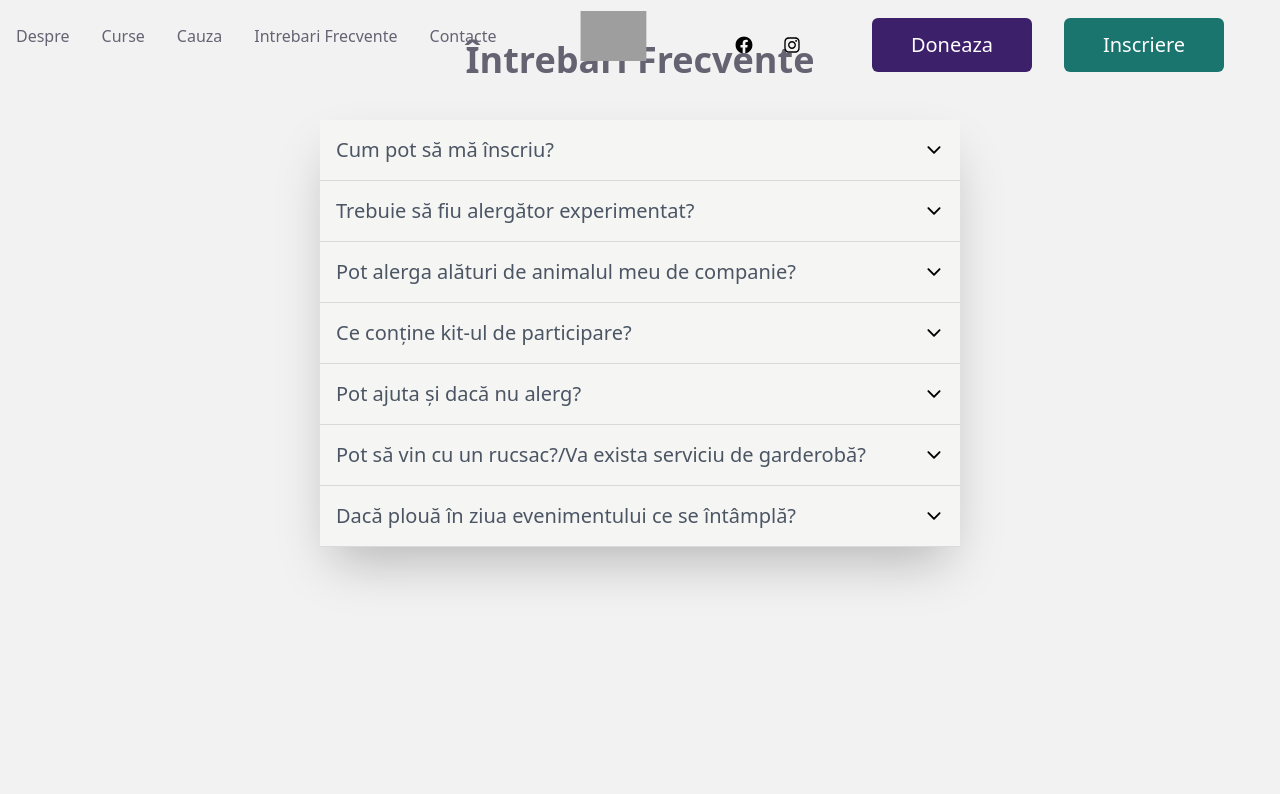
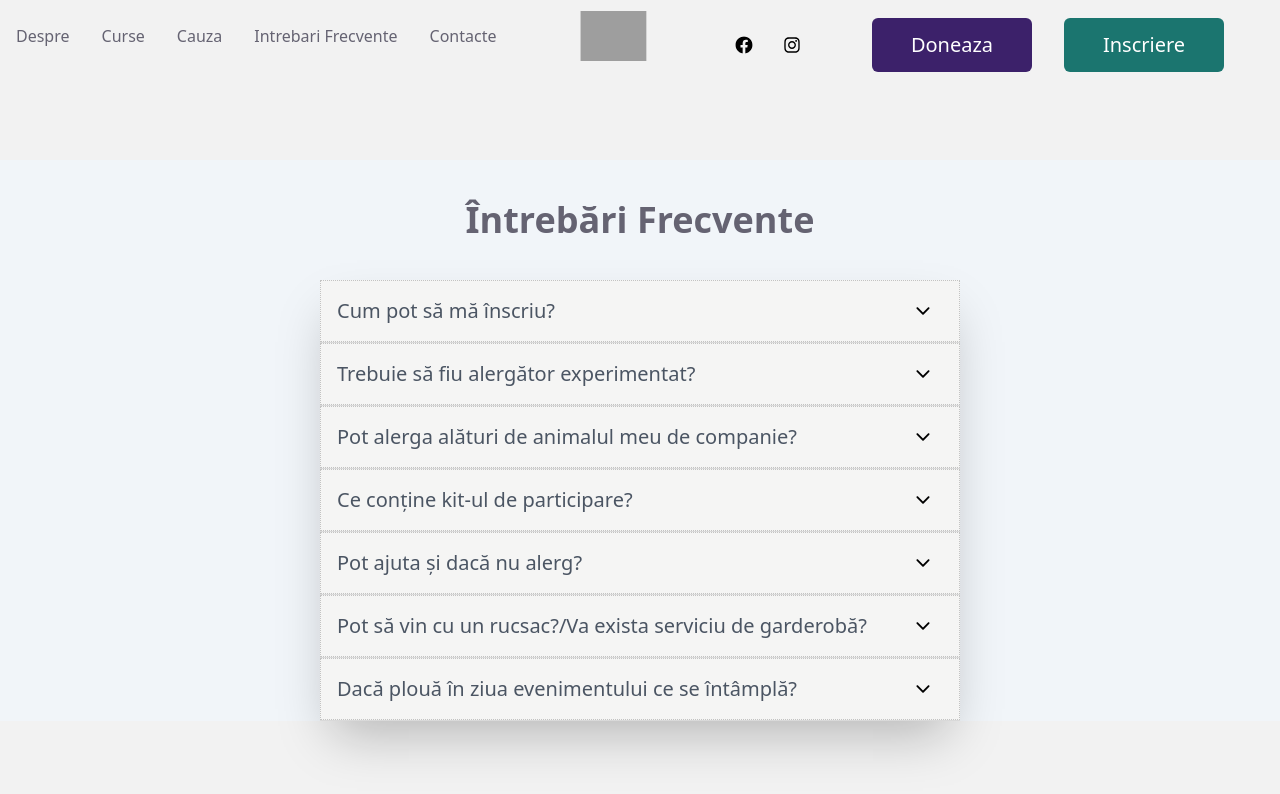
Before and after one commit to ConducereIT/APV, a React (Vite) app in the folder client/: page /faq in a window 1280 px wide. Shown: the top 794 px of the page. Built offline with nearby package versions, Linux system fonts and the light colour scheme; grey boxes are pictures that could not be loaded.

Commit message:
Final style for FAQ

```diff
--- a/client/src/components/Faqs.component.tsx
+++ b/client/src/components/Faqs.component.tsx
@@ -15,16 +15,16 @@ export default function Faqs() {
               tabIndex={index}
               key={index}
             >
-              <div className="flex cursor-pointer items-center bg-stone-100 justify-between p-4 duration-500 hover:bg-[#aff1f3]">
+              <div className="flex cursor-pointer items-center bg-stone-100 justify-between border-dotted border-opacity-20 border-[1.2px] border-black p-4 duration-500 hover:bg-[#aff1f3]">
                 <span className=" text-xl text-gray-600 group-hover:translate-x-2 duration-500 ">
                   {question.question}
                 </span>
                 <IoIosArrowDown
                   size={20}
-                  className="transition-all duration-500 group-focus:-rotate-180"
+                  className="transition-all duration-500 group-focus:-rotate-180 max-w-10 min-w-10"
                 />
               </div>
-              <div className="text-gray-500 invisible h-auto max-h-0 items-center opacity-0 transition-all group-focus:visible group-focus:p-4 group-focus:max-h-screen group-focus:opacity-100 group-focus:duration-1000">
+              <div className="text-gray-500 invisible h-auto max-h-0 items-center opacity-0 transition-all group-focus:visible group-focus:p-4 group-focus:max-h-screen group-focus:opacity-100 group-focus:duration-700">
                 {question.answer}
               </div>
             </div>
--- a/client/src/views/Curse.view.tsx
+++ b/client/src/views/Curse.view.tsx
@@ -126,10 +126,10 @@ const Curse = () => {
     return (
         <div>
             <Header />
-            <div className="md:block hidden bg-slate-50 rounded-xl  mt-48 max-w-[80rem] mx-auto max-h-[160vh]">
+            <div className="md:block hidden bg-slate-100 rounded-xl  mt-48 max-w-[80rem] mx-auto max-h-[160vh]">
                 <CurseComponent {...cursa} />
             </div>
-            <div className="md:hidden block bg-slate-50 rounded-xl mt-28 max-w-[80rem] mx-auto max-h-[260vh]">
+            <div className="md:hidden block bg-slate-100 rounded-xl mt-28 max-w-[80rem] mx-auto max-h-[260vh]">
                 <CurseComponent {...cursa} />
                 <br className="mt-[12rem]" />
             </div>
--- a/client/src/views/Faq.view.tsx
+++ b/client/src/views/Faq.view.tsx
@@ -5,7 +5,9 @@ export default function Faq() {
   return (
     <>
       <Header />
-      <Faqs />
+      <div className="mt-20 lg:mt-40 bg-slate-100">
+        <Faqs/>
+      </div>
     </>
   );
 }
```
